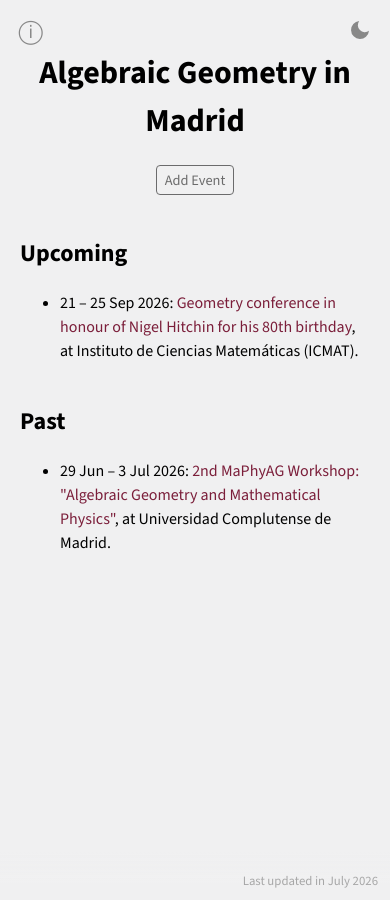
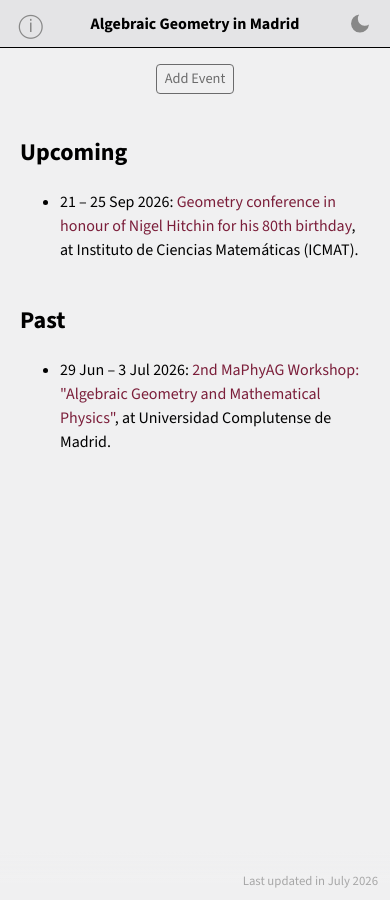
Before and after one commit to pedro-nunez/ag-in-madrid, a Jekyll site: the page built from index.md, in a window 390 px wide. Built offline with Jekyll 4.4.1, drawn with Linux system fonts in a browser that asks for light colours.

Commit message:
Add title bar on mobile display

```diff
--- a/_layouts/default.html
+++ b/_layouts/default.html
@@ -25,6 +25,9 @@
   <script src="{{ '/assets/js/info-toggle.js' | relative_url }}" defer></script>
 </head>
 <body>
+  <div class="topbar">
+    <span class="topbar-title">{{ site.title }}</span>
+  </div>
   <button id="theme-toggle" class="theme-toggle" type="button" aria-label="Toggle dark mode"></button>
   <div class="page-wrap">
     <main class="page-content">
--- a/assets/css/main.css
+++ b/assets/css/main.css
@@ -188,6 +188,17 @@ h2 {
   opacity: 1;
 }
 
+/* Mobile-only top bar (see the @media block below). Hidden on desktop,
+   where the title is the in-page <h1> and the info/theme toggles just
+   float in the corners above it instead. */
+.topbar {
+  display: none;
+}
+
+.topbar-title {
+  font-weight: bold;
+}
+
 /* Info toggle, fixed top-left symmetrically to .theme-toggle
    top-right; reveals a short explanatory popup on click. */
 .info-toggle-wrap {
@@ -265,4 +276,34 @@ h2 {
   .page-content {
     padding: 3rem 1.25rem 3.5rem;
   }
+
+  /* .topbar shows the title on mobile instead, so the in-page one
+     would just duplicate it. */
+  h1 {
+    display: none;
+  }
+
+  .topbar {
+    align-items: center;
+    background: var(--sidebar-bg-color);
+    border-bottom: 1px solid var(--text-color);
+    display: flex;
+    height: 3rem;
+    justify-content: center;
+    left: 0;
+    position: fixed;
+    right: 0;
+    top: 0;
+    z-index: 20;
+  }
+
+  /* Re-centered on the topbar's own vertical midpoint (half its 3rem
+     height) instead of the fixed 0.75rem corner offset used on
+     desktop, so both buttons sit on the bar's center line regardless
+     of their own height. */
+  .info-toggle-wrap,
+  .theme-toggle {
+    top: 1.5rem;
+    transform: translateY(-50%);
+  }
 }
```
